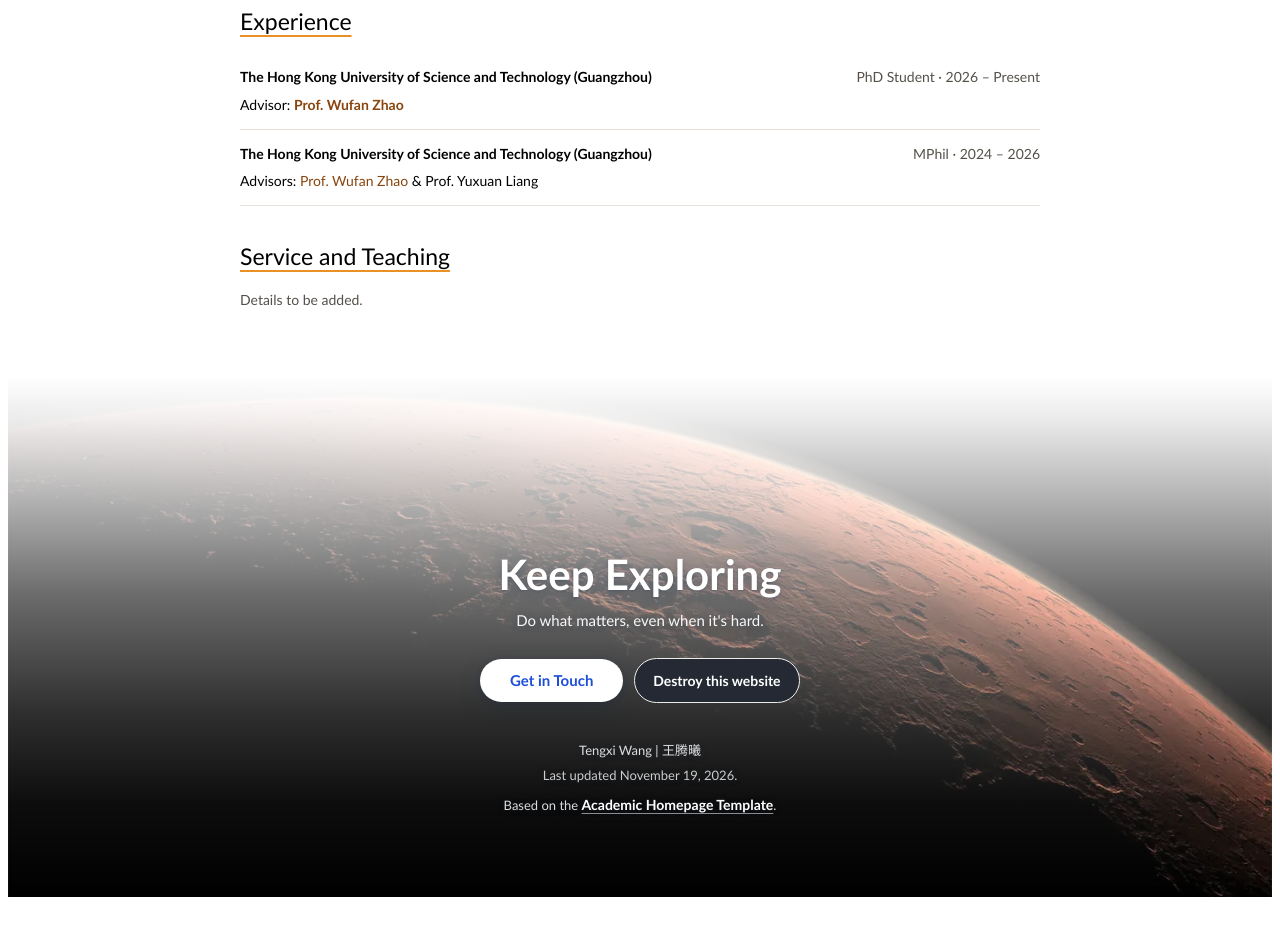
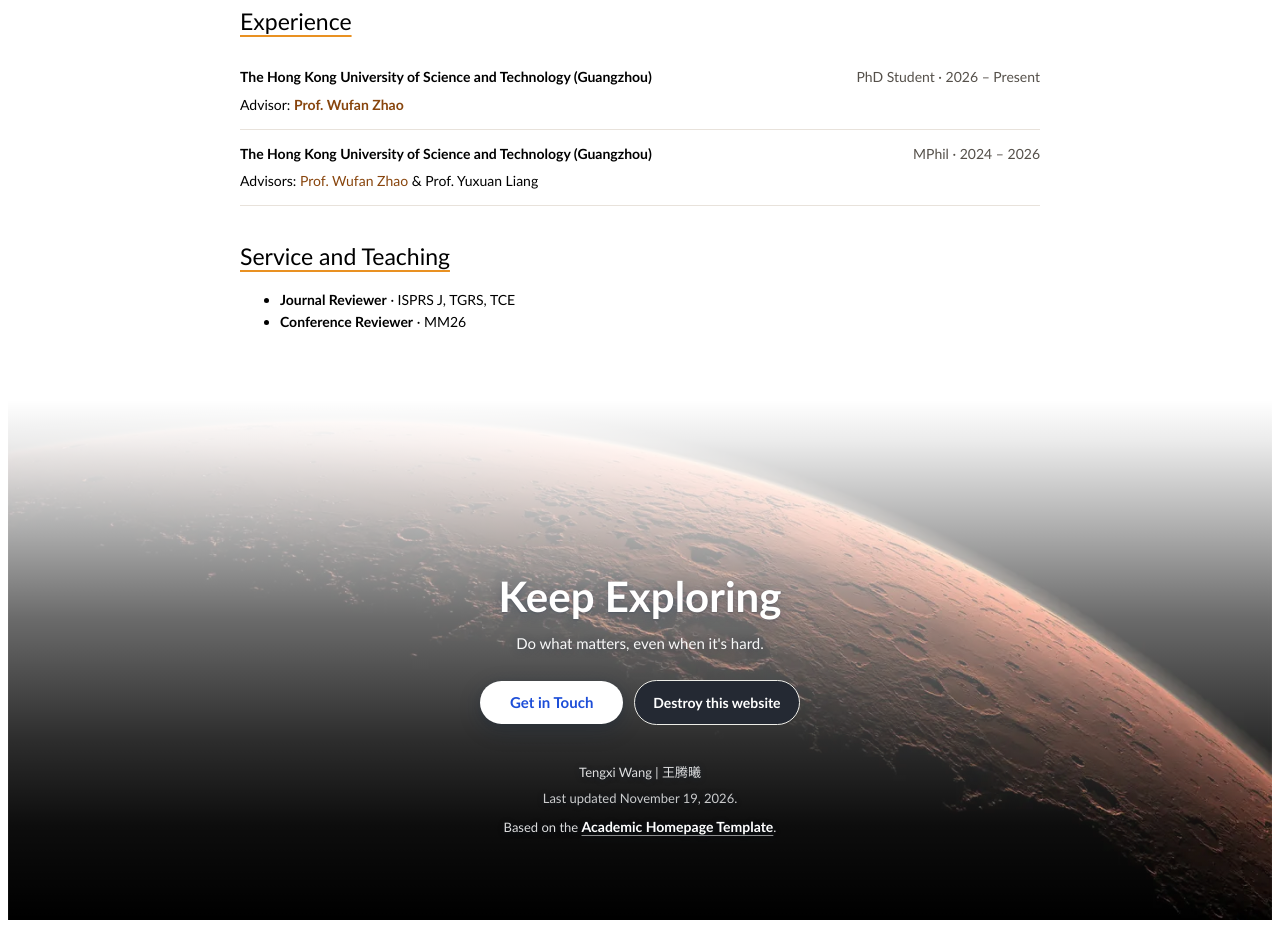
Before and after one commit to tengxiwang5/tengxiwang5.github.io, a plain HTML site: page index.html in a window 1280 px wide. Shown: the part 1191-2119 px from the top of the page. Before the commit the page ends 2096 px from the top, so only its background shows below. Drawn offline with Linux system fonts and the light colour scheme.

Commit message:
Add academic reviewing service

```diff
--- a/index.html
+++ b/index.html
@@ -109,7 +109,10 @@
 
     <section class="page-section academic-section" id="service" aria-labelledby="service-heading">
       <h2 id="service-heading">Service and Teaching</h2>
-      <p class="academic-muted">Details to be added.</p>
+      <ul>
+        <li><strong>Journal Reviewer</strong> · ISPRS J, TGRS, TCE</li>
+        <li><strong>Conference Reviewer</strong> · MM26</li>
+      </ul>
     </section>
   </main>
 
```
